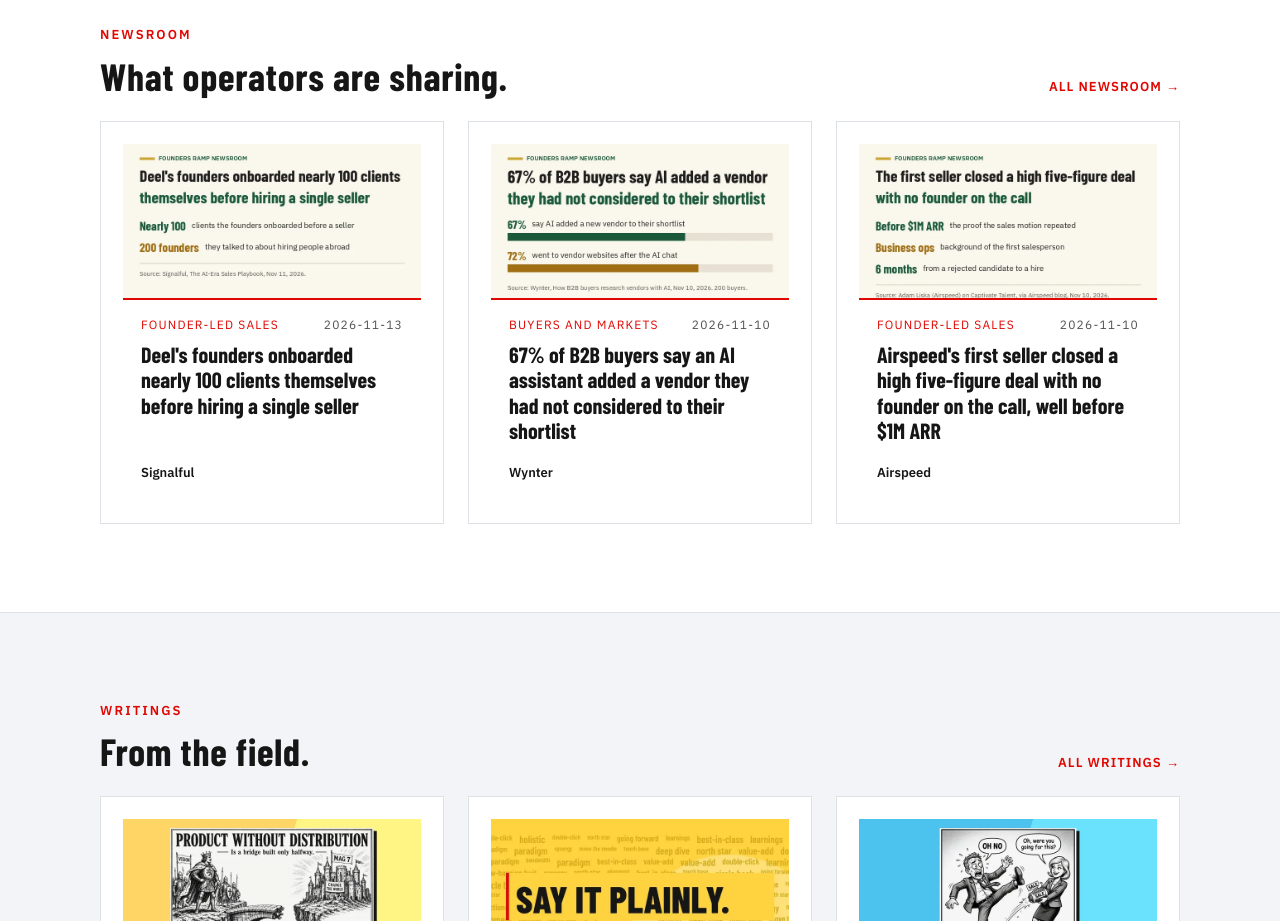
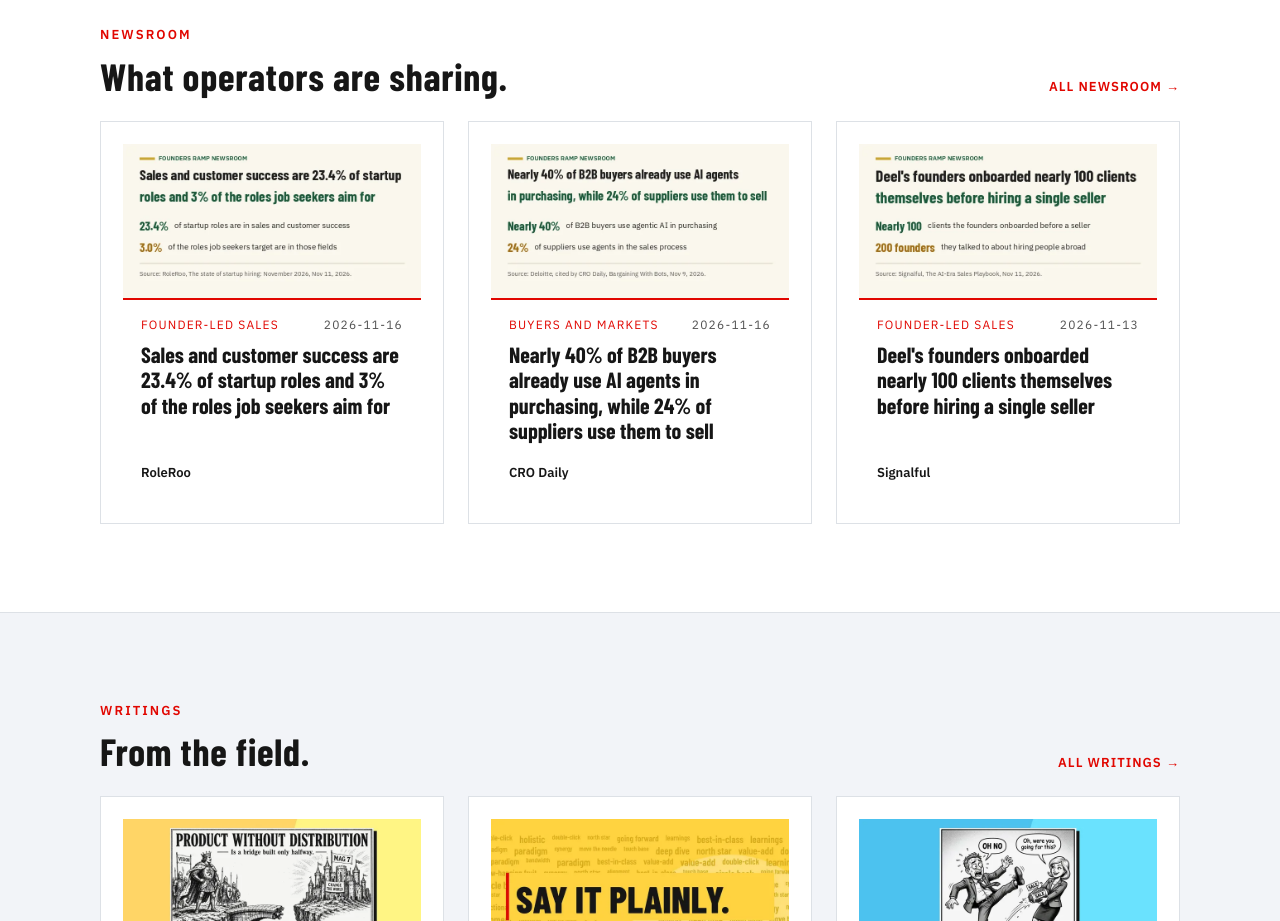
Before and after one commit to jwfounder/founders-ramp, a plain HTML site: page home/index.html in a window 1280 px wide. Shown: the part 1580-2501 px from the top of the page. Drawn offline with Linux system fonts and the light colour scheme.

Commit message:
Newsroom 2026-11-16: RoleRoo and CRO Daily cards at top of /briefing/ above Ep 1; home strip RoleRoo, CRO Daily, Signalful; counts 72/17/15/24/16; sitemap lastmod 2026-11-16
Sydney handoff newsroom-2026-11-16.

```diff
--- a/home/index.html
+++ b/home/index.html
@@ -121,18 +121,18 @@
 <a class="more" href="/briefing/">All Newsroom →</a>
 </div>
 <div class="grid-3">
+<a class="card news" href="https://www.roleroo.com/blog/state-of-startup-hiring-november-2026" target="_blank" rel="noopener">
+<span class="thumb"><img src="/assets/newsroom/2026-11-16-roleroo-startup-sales-hiring-gap.webp" alt="Founders Ramp card: Sales and customer success are 23.4% of startup roles and 3% of the roles job seekers aim for; sales alone is 14.3% of 85,079 startup roles. RoleRoo, The state of startup hiring: November 2026, November 11, 2026." width="720" height="378" loading="lazy" decoding="async"></span>
+<div class="card-body"><span class="news-meta"><span class="news-topic">Founder-led sales</span> <time datetime="2026-11-16">2026-11-16</time></span>
+<h3>Sales and customer success are 23.4% of startup roles and 3% of the roles job seekers aim for</h3><span class="news-source">RoleRoo</span></div></a>
+<a class="card news" href="https://www.crodaily.com/resources/salestech/ai-buyer-agents-are-negotiating-quotes-before-sellers-set-pricing-guardrails" target="_blank" rel="noopener">
+<span class="thumb"><img src="/assets/newsroom/2026-11-16-crodaily-ai-buyer-agents.webp" alt="Founders Ramp card: Nearly 40% of B2B buyers already use AI agents in purchasing, while 24% of suppliers use them to sell; Deloitte research cited by CRO Daily, Bargaining With Bots, November 9, 2026." width="720" height="378" loading="lazy" decoding="async"></span>
+<div class="card-body"><span class="news-meta"><span class="news-topic">Buyers and markets</span> <time datetime="2026-11-16">2026-11-16</time></span>
+<h3>Nearly 40% of B2B buyers already use AI agents in purchasing, while 24% of suppliers use them to sell</h3><span class="news-source">CRO Daily</span></div></a>
 <a class="card news" href="https://www.signalful.com/ai-era-top-down-sales-playbook/" target="_blank" rel="noopener">
 <span class="thumb"><img src="/assets/newsroom/2026-11-13-signalful-deel-founder-selling.webp" alt="Founders Ramp card: Deel's founders onboarded nearly 100 clients themselves before hiring a single seller; they talked to 200 founders about hiring people abroad. Signalful, The AI-Era Sales Playbook, November 11, 2026." width="720" height="378" loading="lazy" decoding="async"></span>
 <div class="card-body"><span class="news-meta"><span class="news-topic">Founder-led sales</span> <time datetime="2026-11-13">2026-11-13</time></span>
 <h3>Deel&#x27;s founders onboarded nearly 100 clients themselves before hiring a single seller</h3><span class="news-source">Signalful</span></div></a>
-<a class="card news" href="https://wynter.com/research/how-b2b-buyers-research-vendors-with-ai" target="_blank" rel="noopener">
-<span class="thumb"><img src="/assets/newsroom/2026-11-12-wynter-ai-shortlist.webp" alt="Founders Ramp chart: 67% of B2B buyers say an AI assistant added a vendor they had not considered to their shortlist; 72% went to vendor websites after the AI chat. Wynter, November 10, 2026." width="720" height="378" loading="lazy" decoding="async"></span>
-<div class="card-body"><span class="news-meta"><span class="news-topic">Buyers and markets</span> <time datetime="2026-11-10">2026-11-10</time></span>
-<h3>67% of B2B buyers say an AI assistant added a vendor they had not considered to their shortlist</h3><span class="news-source">Wynter</span></div></a>
-<a class="card news" href="https://www.goairspeed.com/blog/first-sales-hire-before-1m-arr" target="_blank" rel="noopener">
-<span class="thumb"><img src="/assets/newsroom/2026-11-12-airspeed-first-seller.webp" alt="Founders Ramp card: Airspeed&#x27;s first salesperson, who came from business operations, closed a high five-figure deal with no founder on the call, before $1M ARR. Adam Liska on Captivate Talent via Airspeed, November 10, 2026." width="720" height="378" loading="lazy" decoding="async"></span>
-<div class="card-body"><span class="news-meta"><span class="news-topic">Founder-led sales</span> <time datetime="2026-11-10">2026-11-10</time></span>
-<h3>Airspeed&#x27;s first seller closed a high five-figure deal with no founder on the call, well before $1M ARR</h3><span class="news-source">Airspeed</span></div></a>
 </div>
 </div>
 </section>
--- a/sitemap.xml
+++ b/sitemap.xml
@@ -1,6 +1,6 @@
 <?xml version="1.0" encoding="UTF-8"?>
 <urlset xmlns="http://www.sitemaps.org/schemas/sitemap/0.9">
-  <url><loc>https://www.foundersramp.net/</loc><lastmod>2026-11-13</lastmod></url>
+  <url><loc>https://www.foundersramp.net/</loc><lastmod>2026-11-16</lastmod></url>
   <url><loc>https://www.foundersramp.net/approach/</loc><lastmod>2026-10-19</lastmod></url>
   <url><loc>https://www.foundersramp.net/approach/self-team/</loc><lastmod>2026-10-19</lastmod></url>
   <url><loc>https://www.foundersramp.net/approach/discovery/</loc><lastmod>2026-10-19</lastmod></url>
@@ -24,7 +24,7 @@
   <url><loc>https://www.foundersramp.net/writings/agentic-procurement</loc><lastmod>2026-10-19</lastmod></url>
   <url><loc>https://www.foundersramp.net/writings/one-person-loved-the-demo</loc><lastmod>2026-10-21</lastmod></url>
   <url><loc>https://www.foundersramp.net/writings/we-already-use-something</loc><lastmod>2026-10-21</lastmod></url>
-  <url><loc>https://www.foundersramp.net/briefing/</loc><lastmod>2026-11-13</lastmod></url>
+  <url><loc>https://www.foundersramp.net/briefing/</loc><lastmod>2026-11-16</lastmod></url>
   <url><loc>https://www.foundersramp.net/tracker/</loc><lastmod>2026-11-09</lastmod></url>
   <url><loc>https://www.foundersramp.net/services/</loc><lastmod>2026-10-19</lastmod></url>
   <url><loc>https://www.foundersramp.net/about/</loc><lastmod>2026-10-19</lastmod></url>
```
Also changed, not shown: briefing/index.html (+11 -3 lines), assets/newsroom/2026-11-16-crodaily-ai-buyer-agents.webp (added), assets/newsroom/2026-11-16-roleroo-startup-sales-hiring-gap-li.png (added), assets/newsroom/2026-11-16-roleroo-startup-sales-hiring-gap-x.png (added), assets/newsroom/2026-11-16-roleroo-startup-sales-hiring-gap.webp (added).
